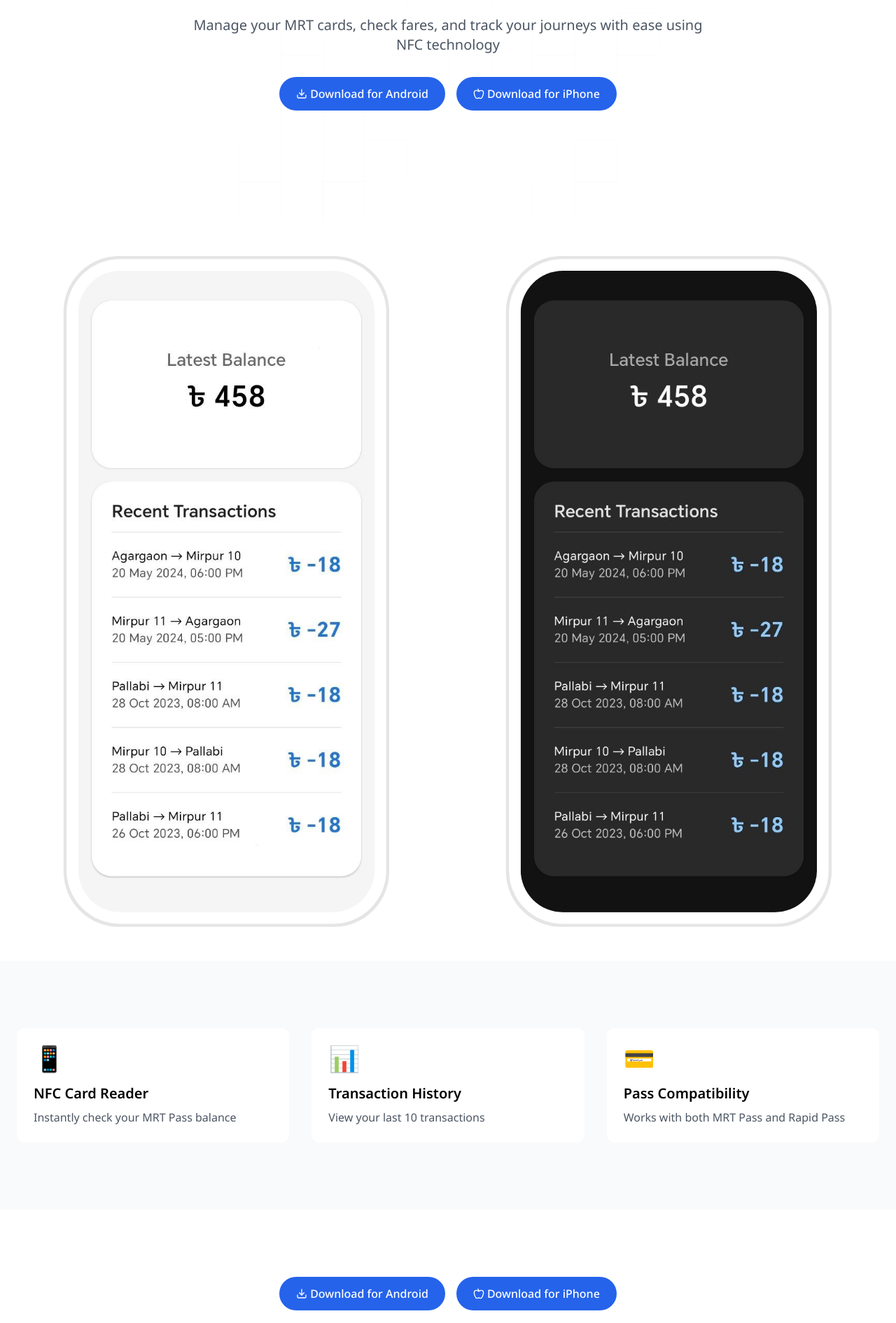
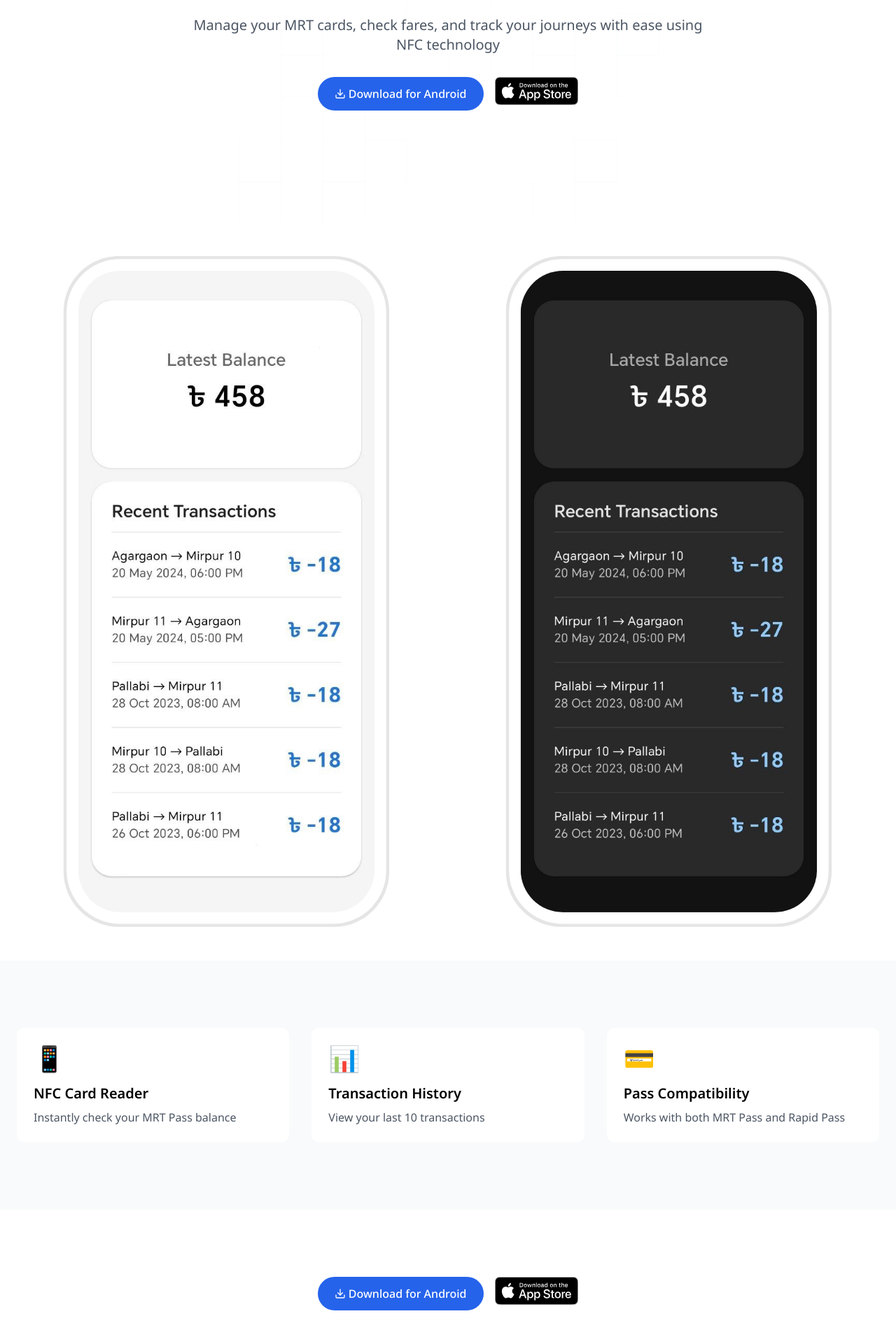
Before and after one commit to nomandhoni-cs/mrt-buddy, a Next.js app: page / in a window 1280 px wide. Shown: the part 346-2237 px from the top of the page at 70% size. Built offline with nearby package versions, Linux system fonts and the light colour scheme.

Commit message:
chore: add app store badge

```diff
--- a/components/DownloadSection.js
+++ b/components/DownloadSection.js
@@ -18,16 +18,9 @@ export const DownloadSection = ({ handleDownloadClick, isAnimating, showConfetti
             isAnimating={isAnimating}
           />
         </a>
-          <a href="https://apps.apple.com/app/mrt-buddy/id6737849667">
-            <AnimatedDownloadButtonClient
-              platform="ios"
-              icon={Apple}
-              initialText="Download for iPhone"
-              changeText="Enjoy"
-              onClick={handleDownloadClick}
-              isAnimating={isAnimating}
-            />
-          </a>
+        <a href="https://apps.apple.com/app/mrt-buddy/id6737849667">
+          <img src="/app_store.svg" alt="Download on the App Store" />
+        </a>
       </div>
       <p className="text-gray-600 mt-4">⚠️ While our app is pending Play Store approval, get updates on our WhatsApp channel:</p>
       <a href="https://whatsapp.com/channel/0029VaurMehLI8Yeb3STq42g" className="text-blue-600 hover:text-blue-800 mt-2 inline-block">
--- a/components/Hero.js
+++ b/components/Hero.js
@@ -37,14 +37,7 @@ export const Hero = ({ handleDownloadClick, isAnimating }) => (
             />
           </a>
           <a href="https://apps.apple.com/app/mrt-buddy/id6737849667">
-            <AnimatedDownloadButtonClient
-              platform="android"
-              icon={Apple}
-              initialText="Download for iPhone"
-              changeText="Enjoy"
-              onClick={handleDownloadClick}
-              isAnimating={isAnimating}
-            />
+            <img src="/app_store.svg" alt="Download on the App Store" />
           </a>
         </div>
       </div>
```
Also changed, not shown: public/app_store.svg (added).
